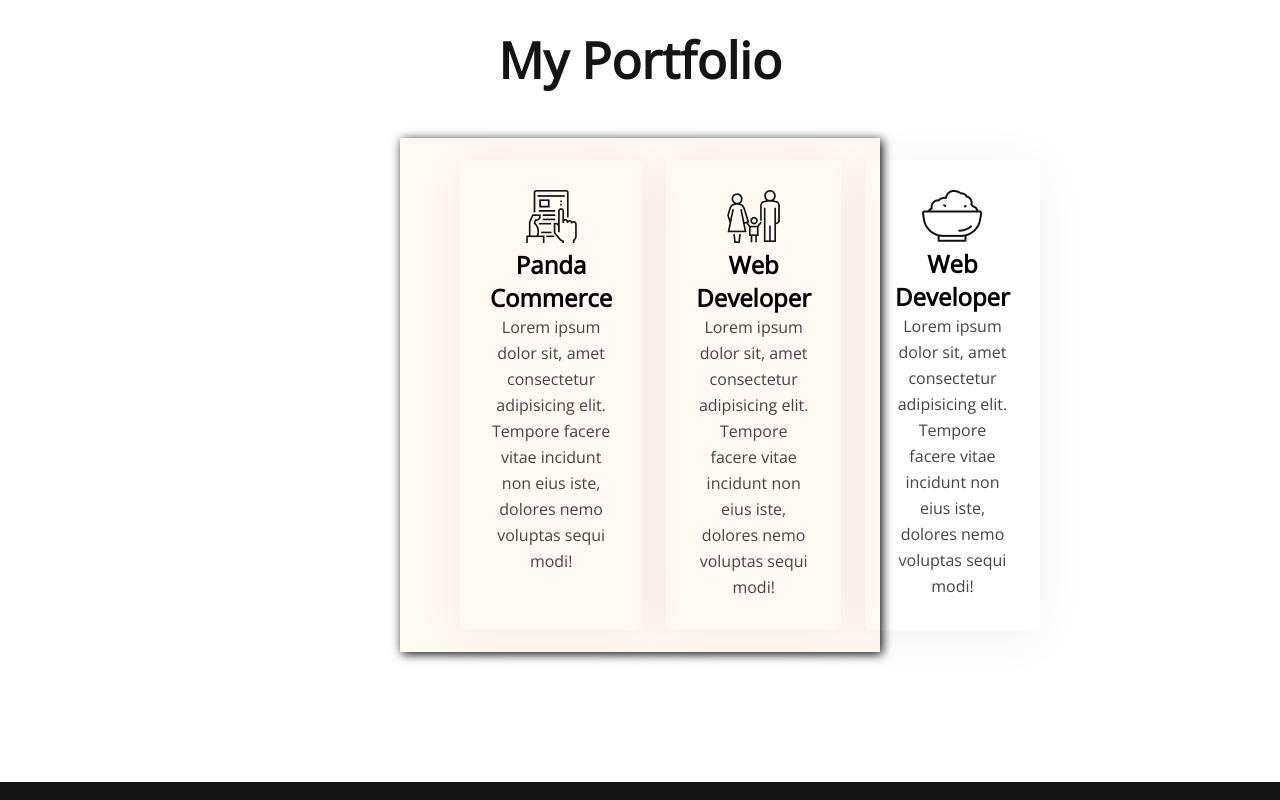
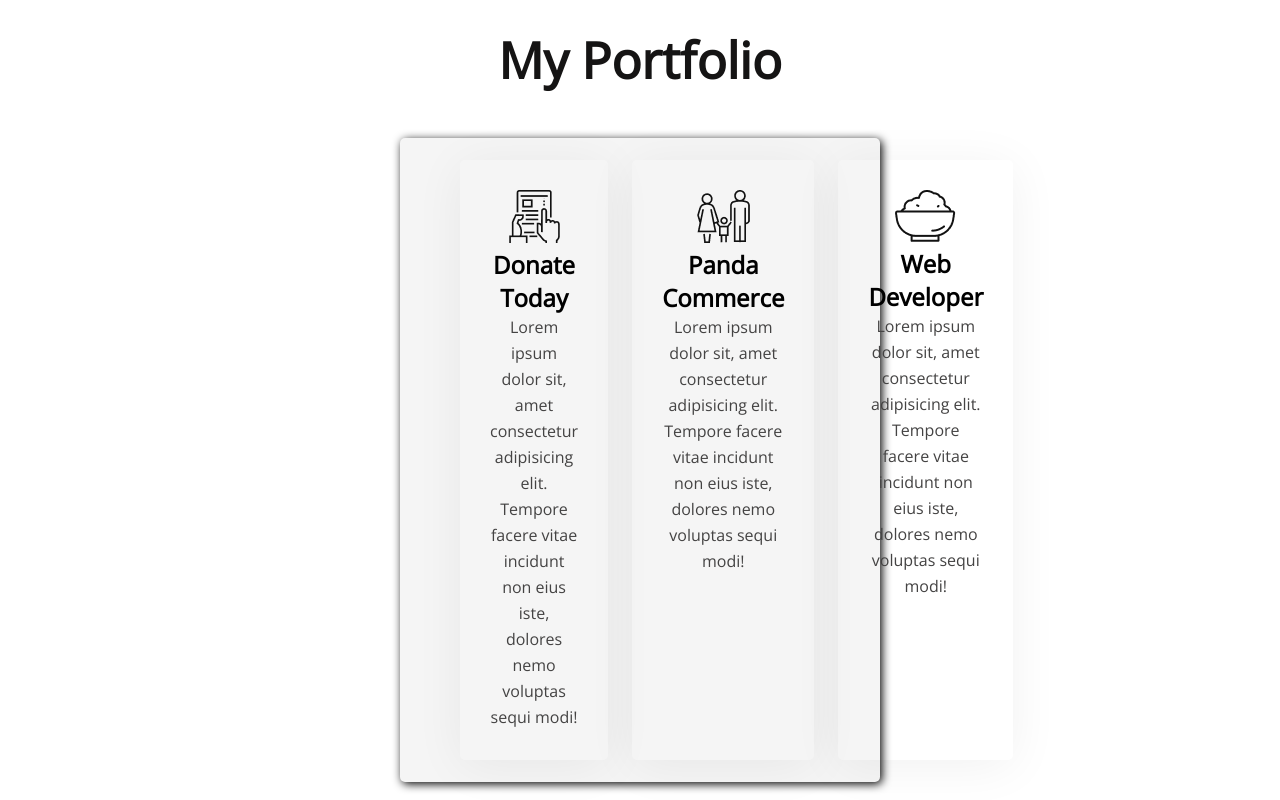
Before and after one commit to bdesigneryamin/newme, a plain HTML site: page index.html in a window 1280 px wide. Shown: the part 2580-3380 px from the top of the page. Drawn offline with nearby package versions, Linux system fonts and the light colour scheme.

Commit message:
final add

```diff
--- a/index.html
+++ b/index.html
@@ -77,12 +77,13 @@
         </section>
         <!-- positive mindset is start -->
         <section class="positive-mindset">
-            <div class="overlay"></div>
             <div class="pm-text">
                 <h2 class=" h2
                 ">Awlays keep a positive <br> mindset</h2> <br>
                 <button class="btn-white">call Now</button>
+
             </div>
+            <div class="overlay"></div>
         </section>
         <!-- My portfolio is start -->
 
@@ -91,12 +92,12 @@
             <div class="portfolio-box">
                 <div class="box-detail">
                     <img src="images/icons/Frame-1.png" alt="">
-                    <h2>Panda Commerce</h2>
+                    <h2>Donate Today</h2>
                     <p class="desc">Lorem ipsum dolor sit, amet consectetur adipisicing elit. Tempore facere vitae incidunt non eius iste, dolores nemo voluptas sequi modi!</p>
                 </div>
                 <div class="box-detail">
                     <img src="images/icons/shelter.png" alt="">
-                    <h2>Web Developer</h2>
+                    <h2>Panda Commerce</h2>
                     <p class="desc">Lorem ipsum dolor sit, amet consectetur adipisicing elit. Tempore facere vitae incidunt non eius iste, dolores nemo voluptas sequi modi!</p>
                 </div>
                 <div class="box-detail">
--- a/style.css
+++ b/style.css
@@ -76,6 +76,7 @@ font-weight: 900px;
     background-repeat: no-repeat;
     margin: 130px 230px;
     position: relative;
+    display: flex;
     /* justify-content: center;
     align-items: center; */
 
@@ -108,6 +109,7 @@ font-weight: 900px;
 .my-portfolio{
     padding: 0 400px;
     margin-bottom: 130px;
+
 }
 .mp-title{
     justify-content: center;
@@ -118,9 +120,15 @@ font-weight: 900px;
     text-align: center;
     display: flex;
     padding: 22px 60px;
+    border-radius: 5px;
     gap: 24px;
     box-shadow: 2px 2px 10px;
-    background: #FFF8F3;
+    /*background: #FFF8F3;
+    */background: #f5f5f5;
+    -webkit-border-radius: 5px;
+    -moz-border-radius: 5px;
+    -ms-border-radius: 5px;
+    -o-border-radius: 5px;
 }
 .box-detail{
     border-radius: 5px;
```
